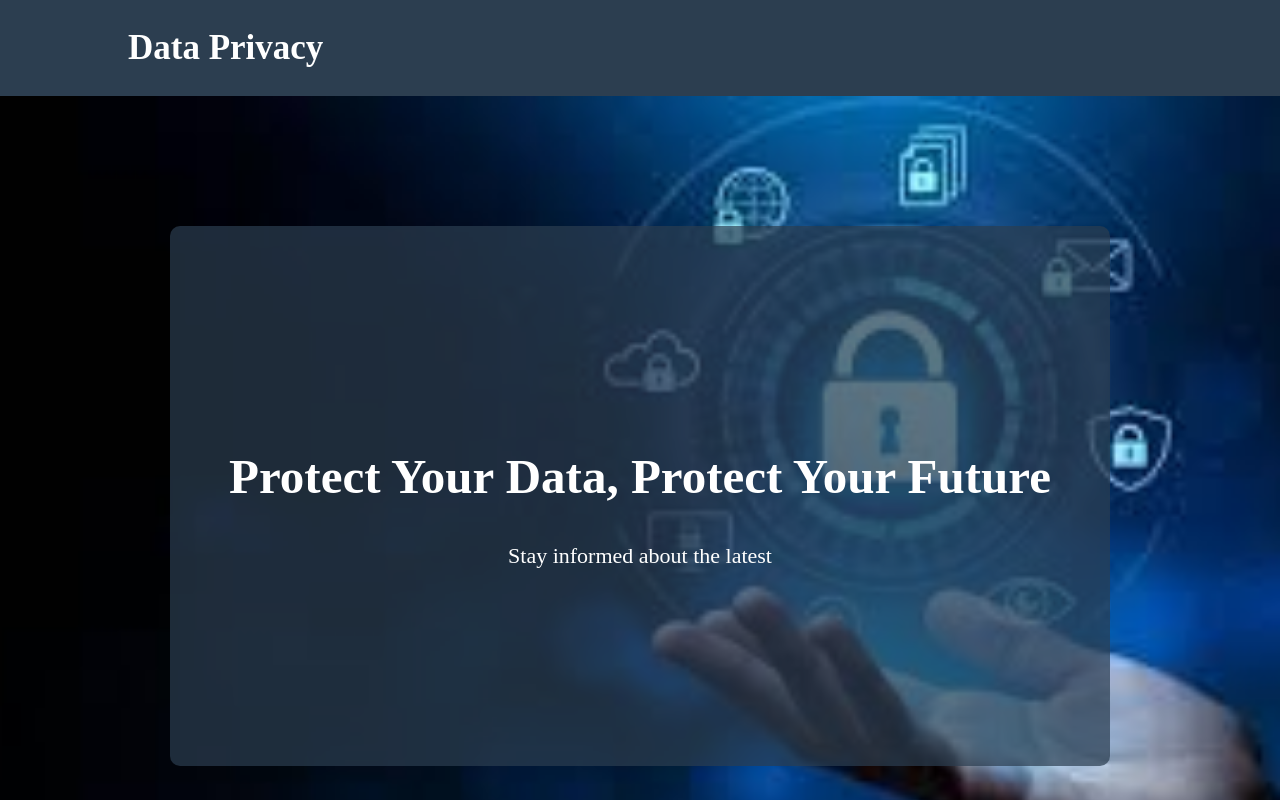
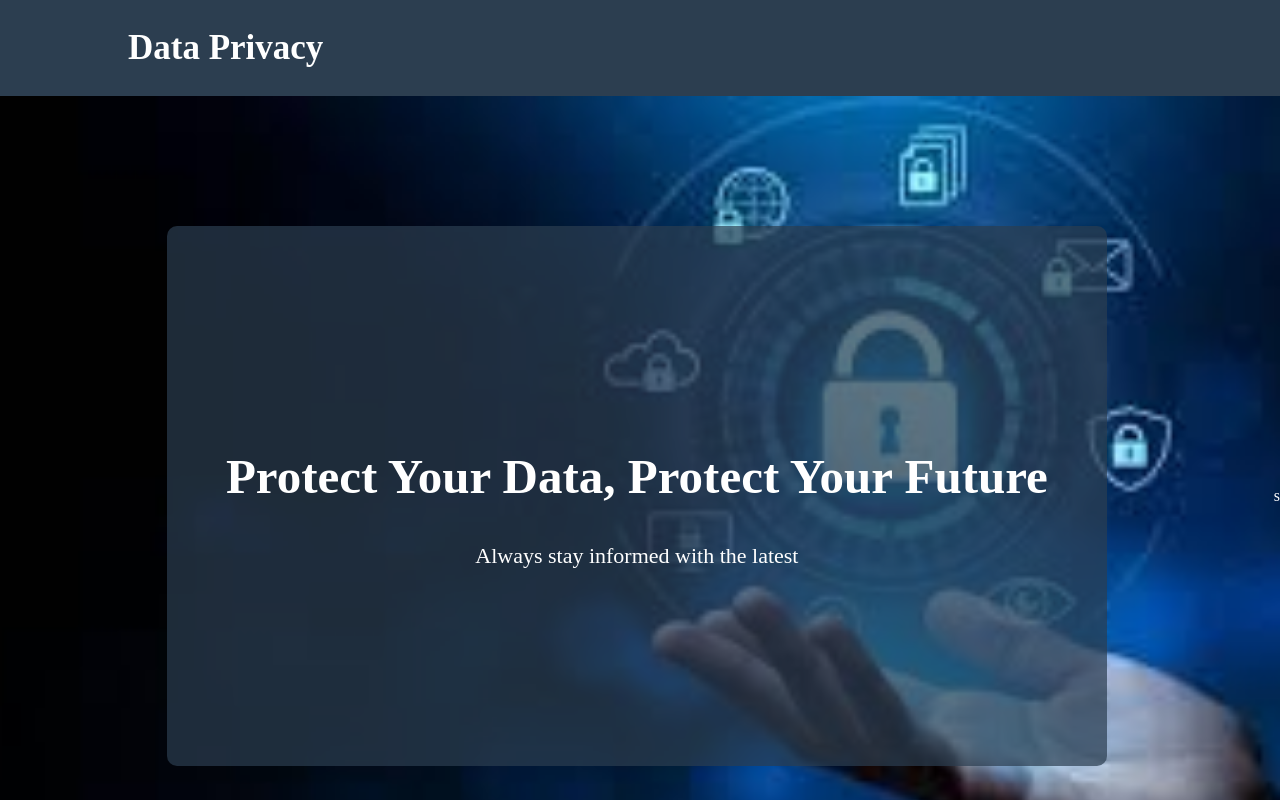
Before and after one commit to jainanjaly/Data_Privacy_Website, a plain HTML site: page index.html in a window 1280 px wide. Shown: the top 800 px of the page. Drawn offline with Linux system fonts and the light colour scheme; a script that the page names is missing.

Commit message:
Update index.html

```diff
--- a/index.html
+++ b/index.html
@@ -23,9 +23,9 @@
         <div class="container">
             <div class="home-content">
                 <h1 style="font-size: 49px;">Protect Your Data, Protect Your Future</h1>
-                <p>Stay informed about the latest</p>
+                <p>Always stay informed with the latest</p>
             </div>
-        </div>
+        </div>s
     </section>
 
     <!-- About Us Section -->
```
